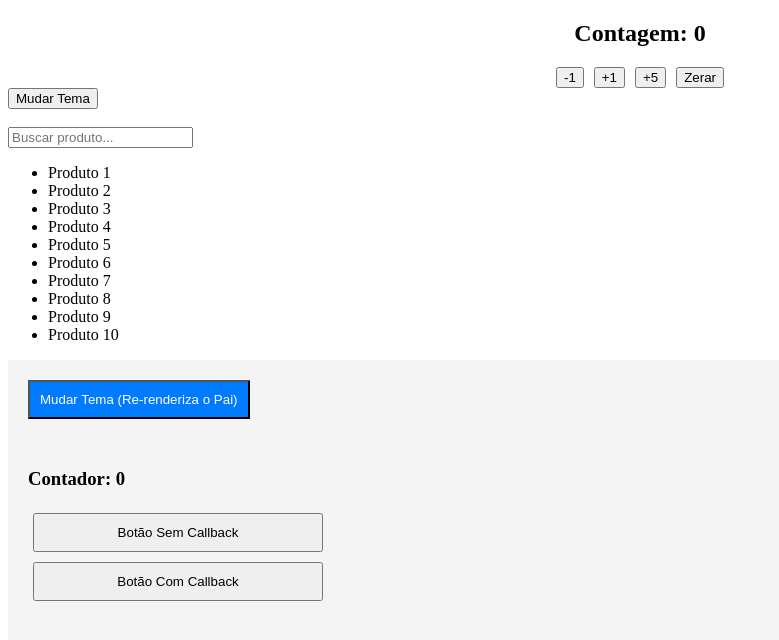
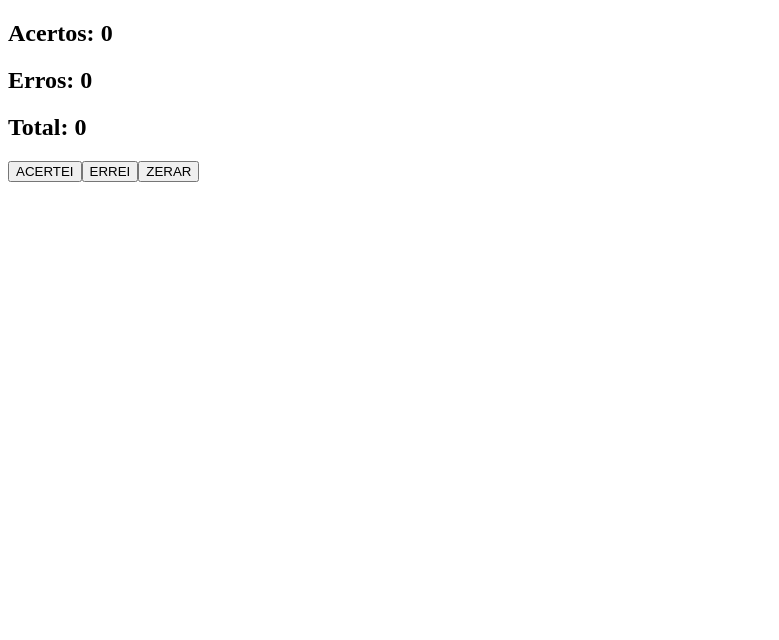
Before and after one commit to jeancarloslima/teste-002-hooks-parte-2, a React (Vite) app: page / in a window 1280 px wide. Shown: the top 640 px of the page, without its empty margins (0-779 px from the left). Built offline with nearby package versions, Linux system fonts and the light colour scheme.

Commit message:
Fazendo exercício de contador de acertos e erros com useReducer

```diff
--- a/src/App.jsx
+++ b/src/App.jsx
@@ -1,17 +1,18 @@
-import './App.css'
-import Tela001 from './components/Tela001'
-import Tela002 from './components/Tela002'
-import Tela003 from './components/Tela003'
+import "./App.css";
+import Tela001 from "./components/Tela001";
+import Tela002 from "./components/Tela002";
+import Tela003 from "./components/Tela003";
+import Tela004 from "./components/Tela004";
 
 function App() {
-
   return (
     <>
-    <Tela001 />
-    <Tela002 />
-    <Tela003 />
+      {/* <Tela001 />
+      <Tela002 />
+      <Tela003 /> */}
+      <Tela004 />
     </>
-  )
+  );
 }
 
-export default App
+export default App;
--- /dev/null
+++ b/src/components/Tela004/index.jsx
@@ -0,0 +1,29 @@
+import { useReducer } from "react";
+
+function flashcardsReducer(estadoAtual, acao) {
+    switch (acao.type) {
+        case "ACERTEI":
+            return { ...estadoAtual, acertos: estadoAtual.acertos + 1, total: estadoAtual.total + 1 };
+        case "ERREI":
+            return { ...estadoAtual, erros: estadoAtual.erros + 1, total: estadoAtual.total + 1 };
+        case "ZERAR":
+            return { acertos: 0, erros: 0, total: 0 };
+        default:
+            return estadoAtual;
+    }
+}
+
+export default function Tela004() {
+    const [estado, dispatch] = useReducer(flashcardsReducer, { acertos: 0, erros: 0, total: 0 });
+
+    return (
+        <div>
+            <h2>Acertos: {estado.acertos}</h2>
+            <h2>Erros: {estado.erros}</h2>
+            <h2>Total: {estado.total}</h2>
+            <button onClick={() => dispatch({ type: "ACERTEI" })}>ACERTEI</button>
+            <button onClick={() => dispatch({ type: "ERREI" })}>ERREI</button>
+            <button onClick={() => dispatch({ type: "ZERAR" })}>ZERAR</button>
+        </div>
+    )
+}
```
